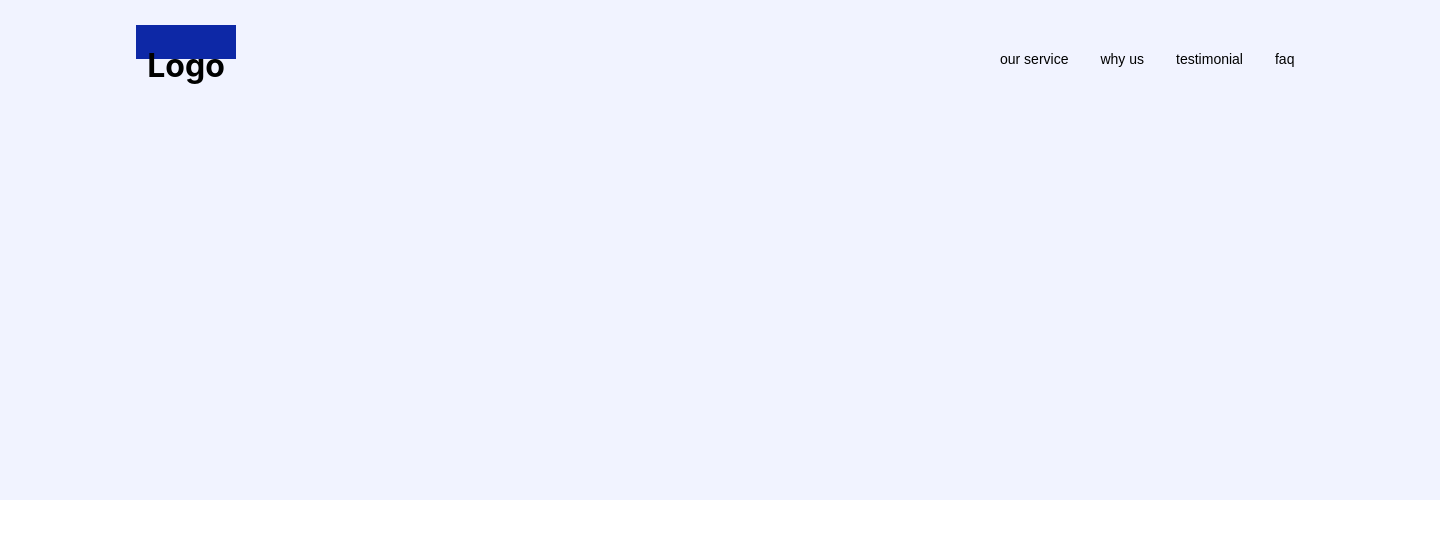
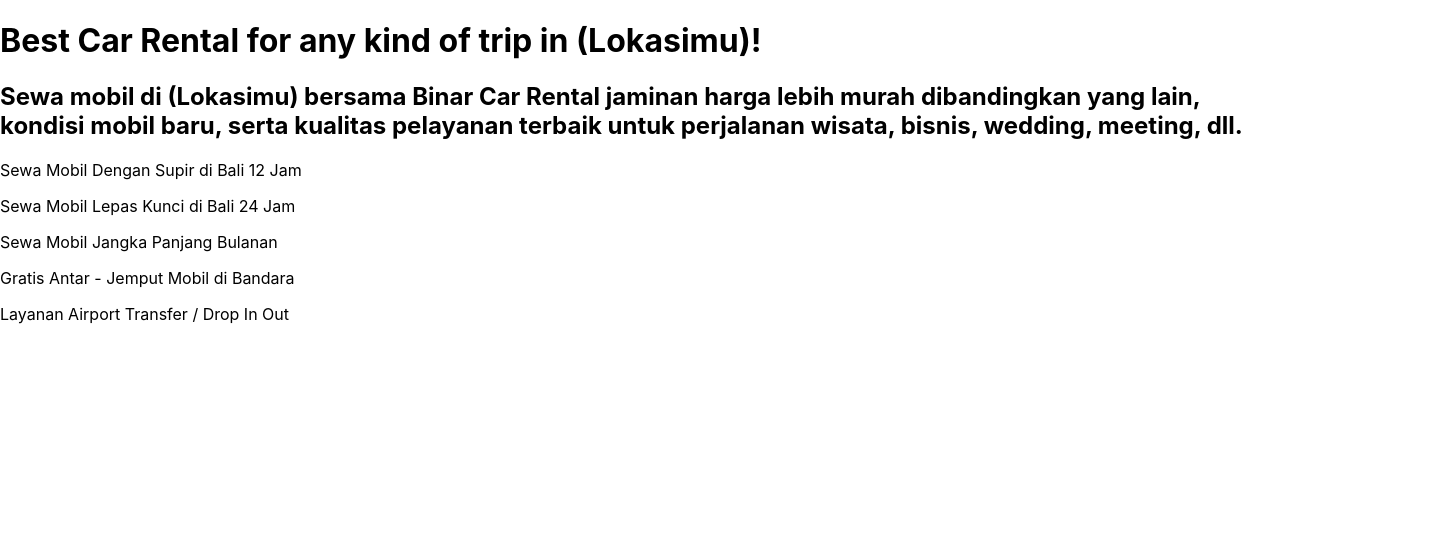
Before and after one commit to salsabilaathika-97/latihan-react-2, a React (Create React App) app: page / in a window 1280 px wide. Shown: the top 538 px of the page, 1440 px wide, since content can reach past the window. Built offline with nearby package versions, Linux system fonts and the light colour scheme.

Commit message:
add 1 props

```diff
--- a/src/App.js
+++ b/src/App.js
@@ -1,17 +1,21 @@
 import Navbar from "./components/Navbar";
+import Strength from "./components/Strength";
 
 const  navList = ['our service', 'why us', 'testimonial', 'faq']
 const image = 'Logo';
+const strengthList = ["Sewa Mobil Dengan Supir di Bali 12 Jam", "Sewa Mobil Lepas Kunci di Bali 24 Jam", "Sewa Mobil Jangka Panjang Bulanan", "Gratis Antar - Jemput Mobil di Bandara", "Layanan Airport Transfer / Drop In Out"]
 
 const props = {
   navList,
   image,
+  strengthList,
 }
 
 const App = () => {
   return (
     <div>
-      <Navbar {...props} />
+      {/* <Navbar {...props} /> */}
+      <Strength {...props} />
     </div>
   )
 }
--- /dev/null
+++ b/src/components/Strength/index.js
@@ -0,0 +1,16 @@
+const Strength = (props) => {
+    const {strengthList} = props;
+    return (
+        <div>
+            <h1>Best Car Rental for any kind of trip in (Lokasimu)!</h1>
+            <h2>Sewa mobil di (Lokasimu) bersama Binar Car Rental jaminan harga lebih murah dibandingkan yang lain, kondisi mobil baru, serta kualitas pelayanan terbaik untuk perjalanan wisata, bisnis, wedding, meeting, dll.</h2>
+            {
+                strengthList.map((item) => (
+                    <p>{item}</p>
+                ))
+            }
+        </div>
+    )
+}
+
+export default Strength;
```
